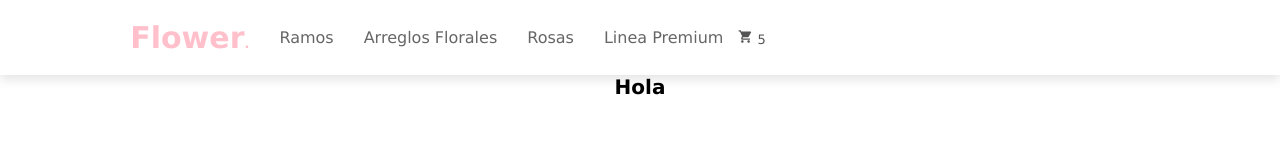
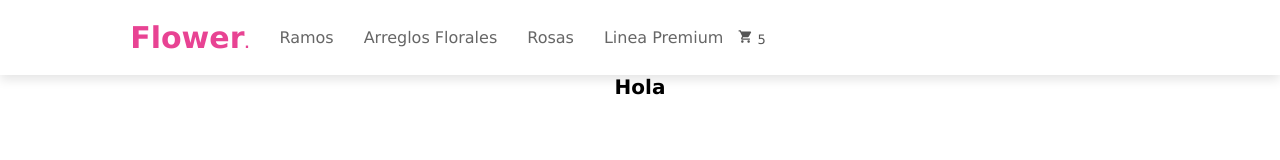
Before and after one commit to viryisb/basic-online-store, a React (Create React App) app: page / in a window 1280 px wide. In both pictures the pointer is over the link 189 px from the left and 37 px from the top of the page. Shown: the top 160 px of the page. Built offline with nearby package versions, Linux system fonts and the light colour scheme.

Commit message:
style fixing

```diff
--- a/src/components/navBar/NavBar.css
+++ b/src/components/navBar/NavBar.css
@@ -34,9 +34,9 @@ ul {
 }
 
 .logo span {
-  color: pink;
+  color: #e84393;
 }
 
 .navbar a:hover {
-  color: pink;
+  color: #e84393;
 }
```
